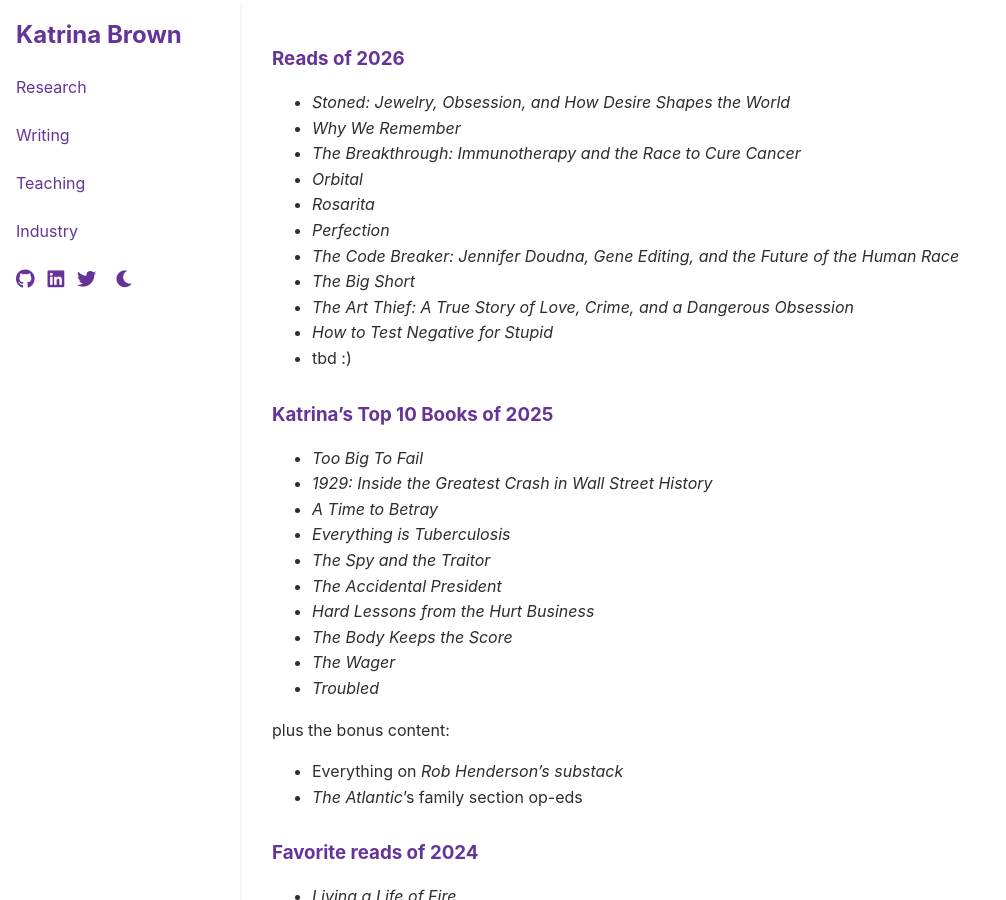
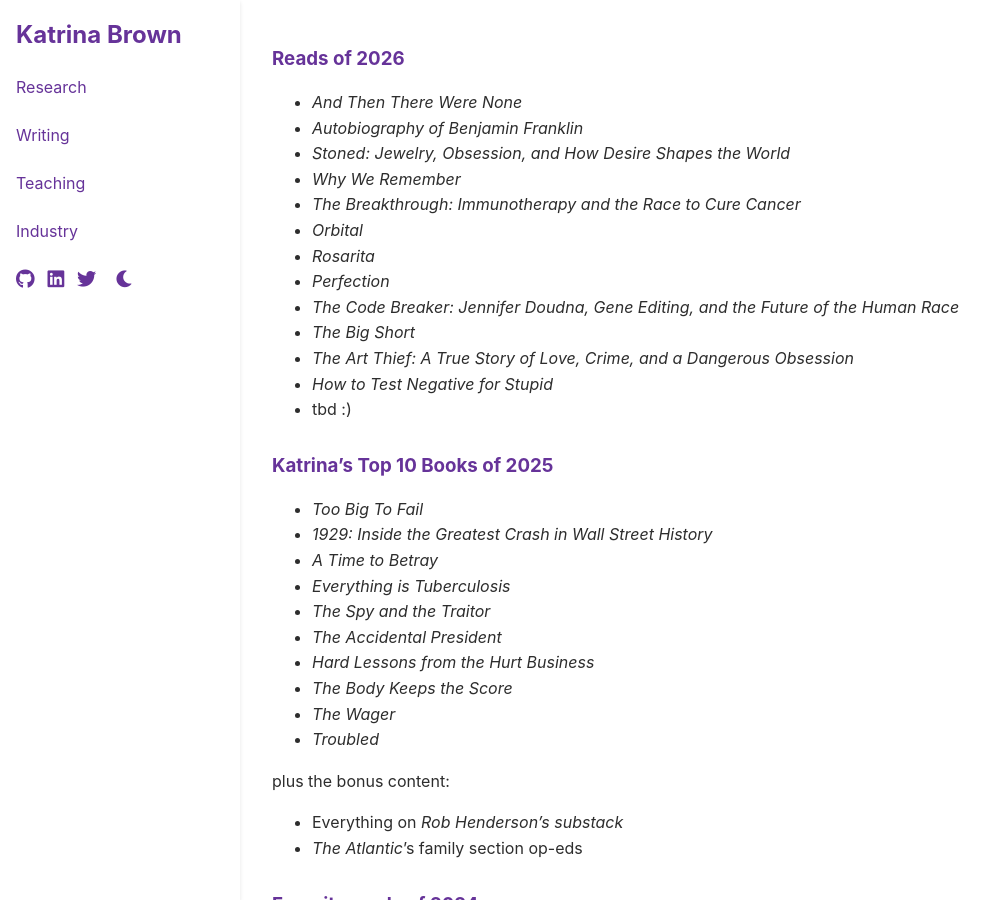
Before and after one commit to brownkat6/katrinarbrown, a Jekyll site: the page built from docs/reading.md, in a window 1280 px wide and 900 px high. Shown: the whole window, without its empty margins (0-1006 px from the left). Built offline with Jekyll 4.4.1, drawn with Linux system fonts in a browser that asks for light colours.

Commit message:
add book

```diff
--- a/docs/reading.md
+++ b/docs/reading.md
@@ -3,6 +3,8 @@ layout: default
 title: Reading
 ---
 ### Reads of 2026
+- *And Then There Were None*
+- *Autobiography of Benjamin Franklin*
 - *Stoned: Jewelry, Obsession, and How Desire Shapes the World*
 - *Why We Remember*
 - *The Breakthrough: Immunotherapy and the Race to Cure Cancer*
```
